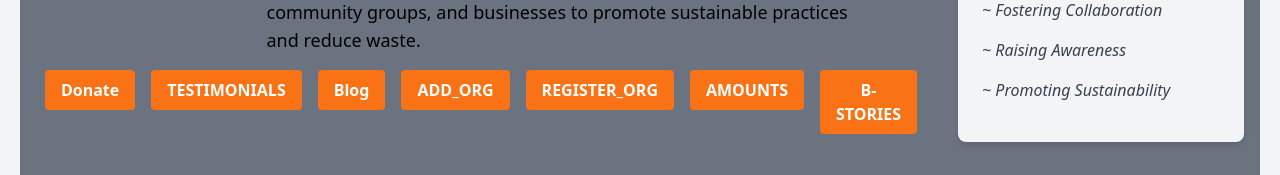
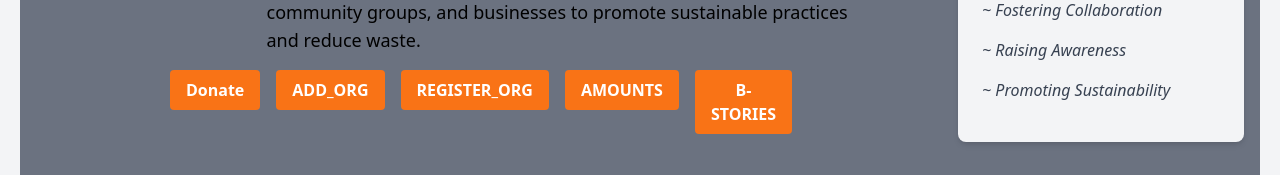
Before and after one commit to enochblake/Mazingira, a React (Create React App) app in the folder fundraiser/: page /donation-page/1 in a window 1280 px wide. Shown: the part 777-952 px from the top of the page. Built offline with nearby package versions, Linux system fonts and the light colour scheme.

Commit message:
refactor:Comment out links to testimonials and blog pages in OrganizationDetails component

```diff
--- a/fundraiser/src/components/Organizitons/OrganizationDetails.jsx
+++ b/fundraiser/src/components/Organizitons/OrganizationDetails.jsx
@@ -52,7 +52,7 @@ const OrganizationDetails = () => {
                 Donate
               </button>
             </Link>
-            <Link to='/testimonials-page'>
+            {/* <Link to='/testimonials-page'>
               <button className='bg-orange-500 hover:bg-orange-700 text-white font-bold py-2 px-4 rounded ml-4'>
                 TESTIMONIALS
               </button>
@@ -61,7 +61,7 @@ const OrganizationDetails = () => {
               <button className='bg-orange-500 hover:bg-orange-700 text-white font-bold py-2 px-4 rounded ml-4'>
                 Blog
               </button>
-            </Link>
+            </Link> */}
             <Link to='/add_org-page'>
               <button className='bg-orange-500 hover:bg-orange-700 text-white font-bold py-2 px-4 rounded ml-4'>
                 ADD_ORG
```
